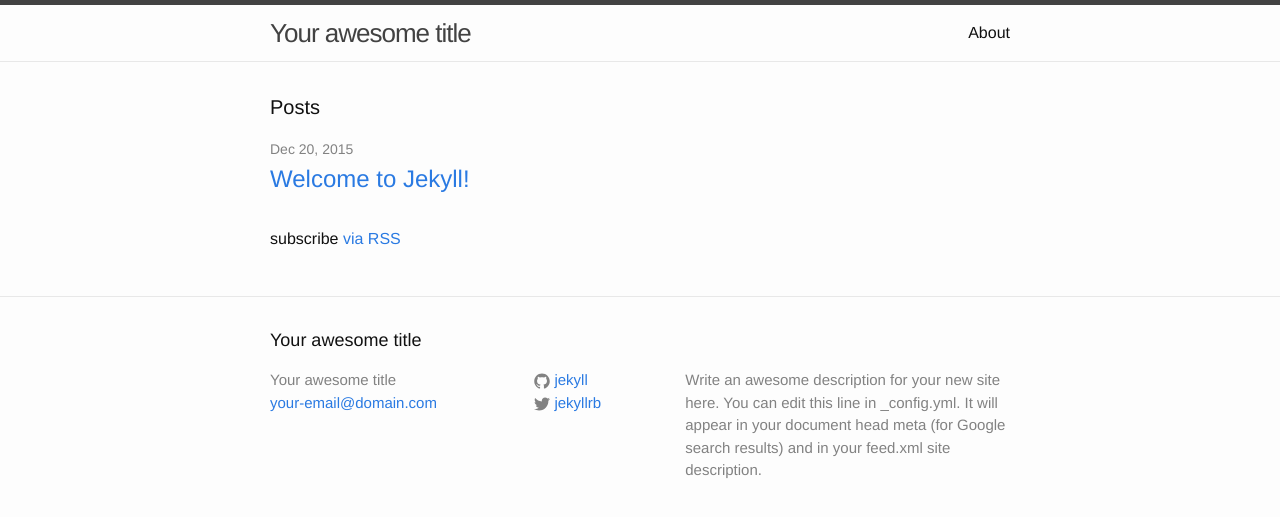
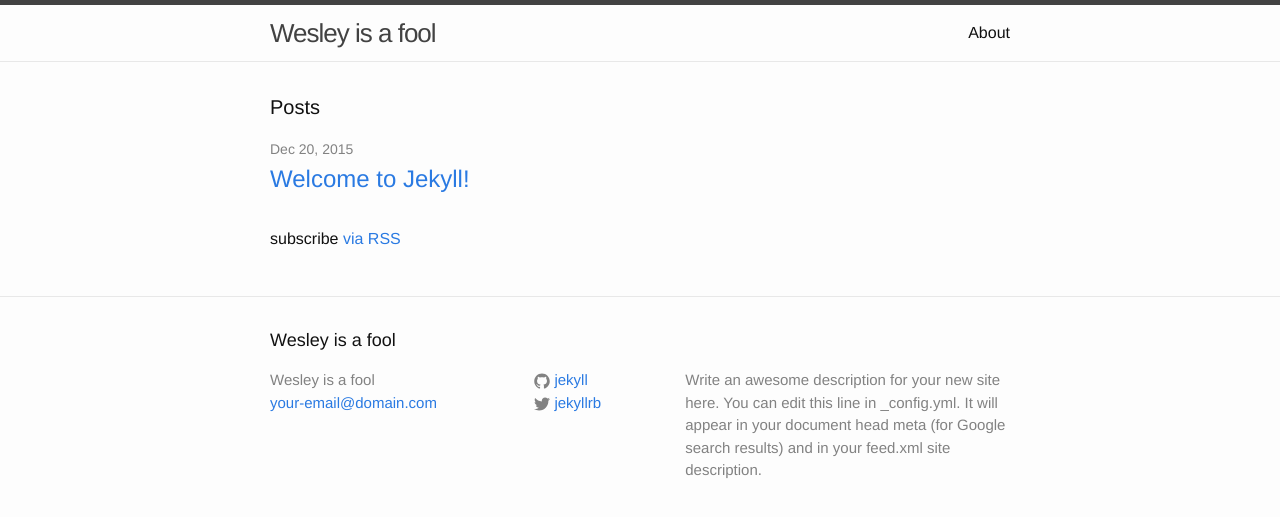
Before and after one commit to listenproperly/listenproperly.github.io, a Jekyll site: the page built from index.html, in a window 1280 px wide. Shown: the top 517 px of the page. Built offline with Jekyll 4.4.1, drawn with Linux system fonts in a browser that asks for light colours.

Commit message:
Update _config.yml

```diff
--- a/_config.yml
+++ b/_config.yml
@@ -6,7 +6,7 @@
 # 'jekyll serve'. If you change this file, please restart the server process.
 
 # Site settings
-title: Your awesome title
+title: Wesley is a fool
 email: your-email@domain.com
 description: > # this means to ignore newlines until "baseurl:"
   Write an awesome description for your new site here. You can edit this
```
